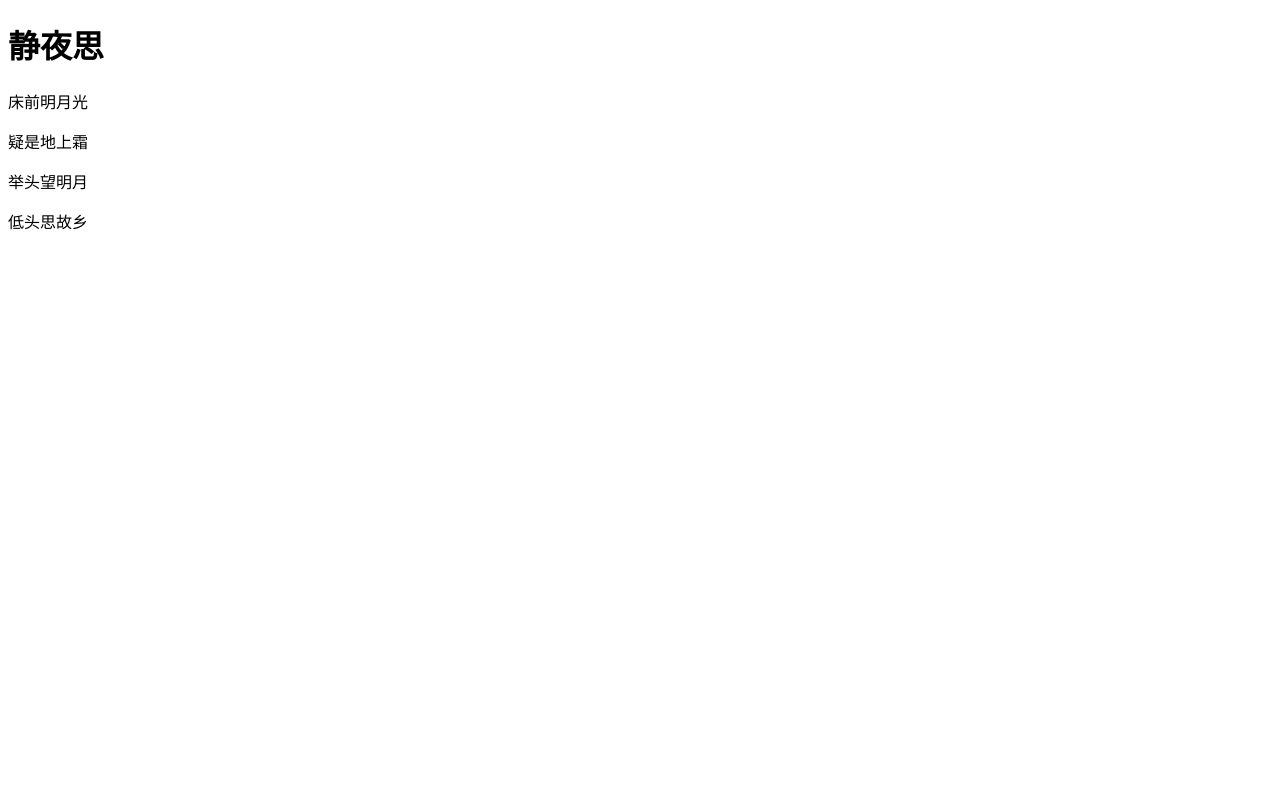
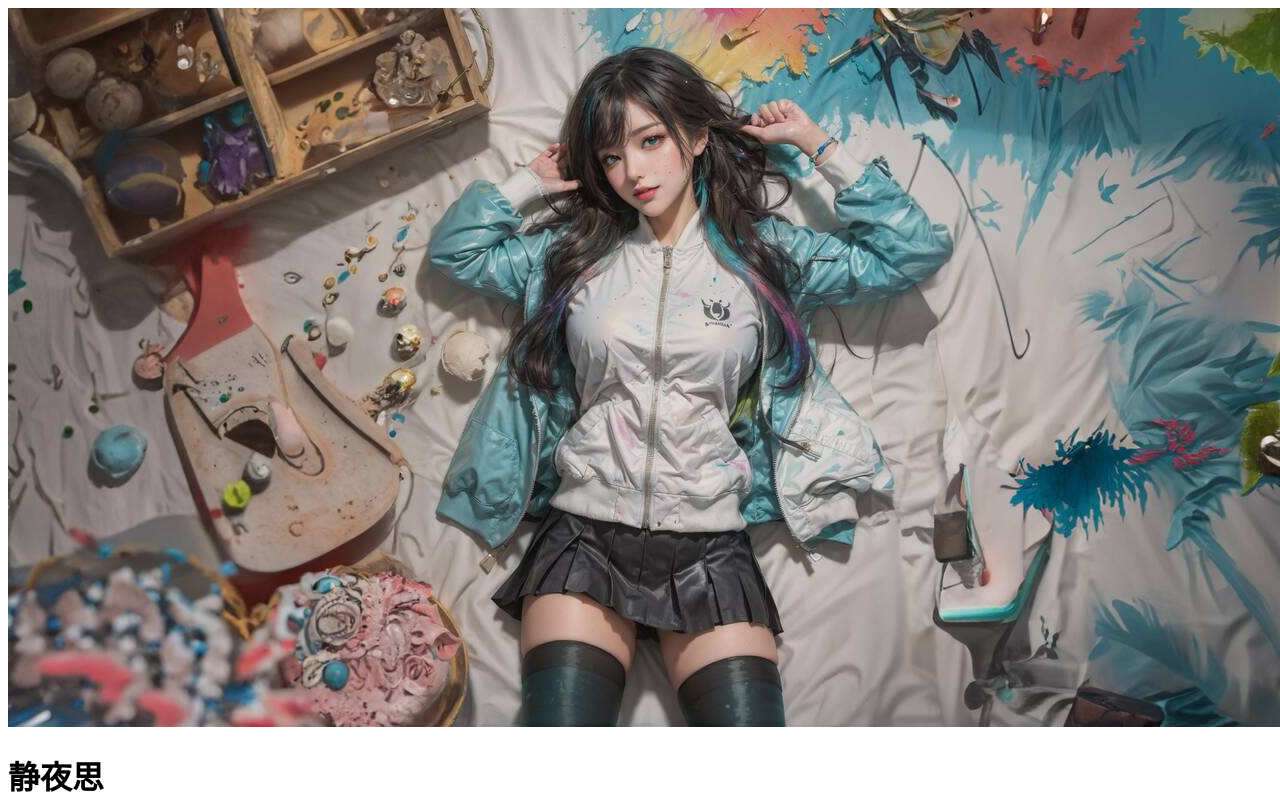
Before and after one commit to ainiccc/wangyehhh, a plain HTML site: page index.html in a window 1280 px wide. Shown: the top 801 px of the page. Drawn offline with Linux system fonts and the light colour scheme.

Commit message:
Update index.html

```diff
--- a/index.html
+++ b/index.html
@@ -2,9 +2,10 @@
 <html lang="en">
 <head>
     <meta charset="UTF-8">
-    <title>Title</title>
+    <title>唐诗一首</title>
 </head>
 <body>
+    <img src ="0.jpg"/>
   <h1>静夜思 </h1>
   <p>床前明月光</p>
     <p>疑是地上霜</p>
```
